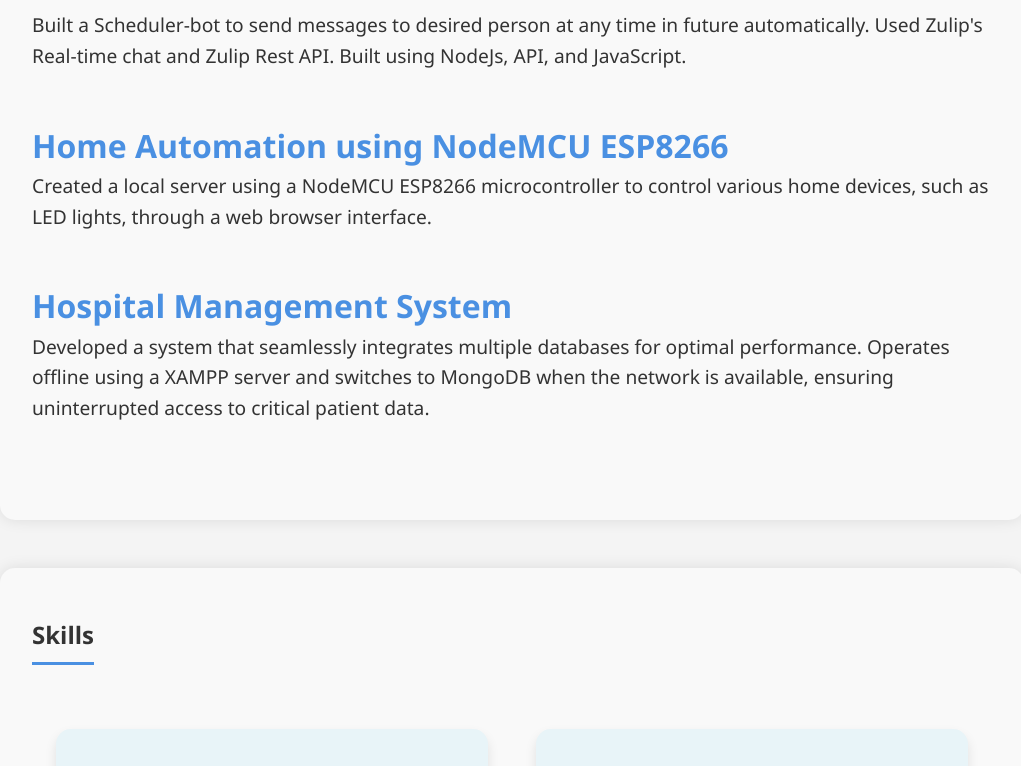
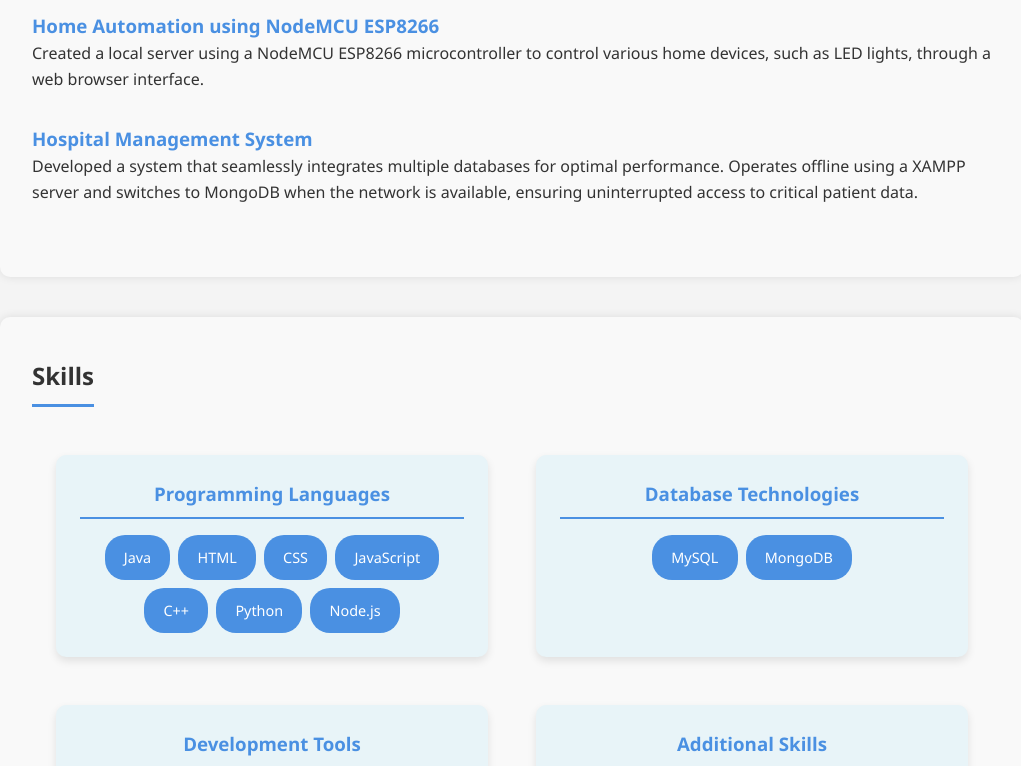
Before and after one commit to ritikhzb/RitikPortfolio, a plain HTML site: page index.html in a window 1280 px wide. Shown: the part 874-1640 px from the top of the page, without its empty margins (128-1149 px from the left). Drawn offline with Linux system fonts and the light colour scheme.

Commit message:
Update styles.css

```diff
--- a/styles.css
+++ b/styles.css
@@ -34,12 +34,12 @@ header {
 }
 
 header h1 {
-    font-size: 3rem; /* Larger font size for heading */
+    font-size: 2.8rem;
     margin-bottom: 0.5rem;
 }
 
 header p {
-    font-size: 1.6rem; /* Larger font size for paragraph */
+    font-size: 1.3rem;
 }
 
 /* Navigation Styles */
@@ -61,7 +61,7 @@ nav ul li {
 nav ul li a {
     color: #fff;
     text-decoration: none;
-    font-size: 1.2rem; /* Larger font size for navigation links */
+    font-size: 1rem;
     transition: color 0.3s;
 }
 
@@ -71,25 +71,25 @@ nav ul li a:hover {
 
 /* Section Styles */
 section {
-    padding: 3rem 2rem; /* Increased padding for sections */
-    margin: 3rem 0; /* More spacing between sections */
+    padding: 2.5rem 2rem; /* Increased padding for sections */
+    margin: 2.5rem 0; /* More spacing between sections */
     background: #fff;
-    box-shadow: 0 0 15px rgba(0, 0, 0, 0.1);
+    box-shadow: 0 0 10px rgba(0, 0, 0, 0.1);
     width: 80%;
     margin-left: auto;
     margin-right: auto;
-    border-radius: 15px;
+    border-radius: 10px;
     transition: transform 0.2s, box-shadow 0.2s;
 }
 
 section:hover {
     transform: translateY(-5px);
-    box-shadow: 0 10px 20px rgba(0, 0, 0, 0.2);
+    box-shadow: 0 8px 16px rgba(0, 0, 0, 0.2);
 }
 
 section h2 {
     text-align: center;
-    margin-bottom: 2rem; /* Increased margin */
+    margin-bottom: 1.5rem;
     color: #333;
     border-bottom: 3px solid #4a90e2; /* Blue underline */
     display: inline-block;
@@ -100,33 +100,32 @@ section h2 {
 #about {
     background: #e8f4f8; /* Light blue background */
     color: #333;
-    padding: 3rem 2rem; /* Increased padding */
+    padding: 2.5rem 2rem; /* Increased padding */
 }
 
 /* Projects Section Styles */
 #projects {
     background: #f9f9f9; /* Light gray background */
     color: #333;
-    padding: 3rem 2rem; /* Increased padding */
+    padding: 2.5rem 2rem; /* Increased padding */
 }
 
 .project {
-    margin-bottom: 3rem; /* Increased space between projects */
+    margin-bottom: 2rem; /* Increased space between projects */
 }
 
 .project h3 {
     color: #4a90e2; /* Blue project titles */
-    font-size: 2rem; /* Larger font size for project titles */
 }
 
 .project p {
-    font-size: 1.2rem; /* Larger font size for project description */
+    font-size: 1rem;
 }
 
 /* Skills Section Styles */
 #skills {
     background: #f9f9f9; /* Light gray background */
-    padding: 3rem 2rem; /* Increased padding */
+    padding: 2.5rem 2rem; /* Increased padding */
 }
 
 .skills-container {
@@ -137,17 +136,17 @@ section h2 {
 
 .skill-category {
     width: 45%;
-    margin: 2rem 0; /* Increased space between skill categories */
-    padding: 2rem; /* Increased padding inside skill categories */
+    margin: 1.5rem 0; /* Increased space between skill categories */
+    padding: 1.5rem; /* Increased padding inside skill categories */
     background: #e8f4f8; /* Light blue background */
-    border-radius: 15px;
+    border-radius: 10px;
     text-align: center;
-    box-shadow: 0 6px 12px rgba(0, 0, 0, 0.1);
+    box-shadow: 0 4px 8px rgba(0, 0, 0, 0.1);
 }
 
 .skill-category h3 {
     color: #4a90e2; /* Blue skill category titles */
-    margin-bottom: 1.5rem; /* Increased margin */
+    margin-bottom: 1rem;
     border-bottom: 2px solid #4a90e2; /* Blue underline */
     padding-bottom: 0.5rem;
 }
@@ -156,15 +155,15 @@ section h2 {
     display: flex;
     flex-wrap: wrap;
     justify-content: center;
-    gap: 1rem; /* Increased gap between badges */
+    gap: 0.5rem;
 }
 
 .skill-badges span {
     background: #4a90e2;
     color: #fff;
-    padding: 1rem 1.5rem; /* Increased padding for skill badges */
-    border-radius: 25px; /* Rounded badges */
-    font-size: 1.1rem; /* Larger font size for badges */
+    padding: 0.7rem 1.2rem; /* Increased padding for skill badges */
+    border-radius: 20px;
+    font-size: 0.9rem;
     transition: background 0.3s;
 }
 
@@ -176,7 +175,7 @@ section h2 {
 #contact {
     background: #e8f4f8; /* Light blue background */
     color: #333;
-    padding: 3rem 2rem; /* Increased padding */
+    padding: 2.5rem 2rem; /* Increased padding */
 }
 
 section#contact p a {
@@ -193,14 +192,14 @@ section#contact p a:hover {
 /* Footer Styles */
 footer {
     text-align: center;
-    padding: 1.5rem 0;
+    padding: 1rem 0;
     background: #333;
     color: #fff;
 }
 
 footer p {
     margin: 0;
-    font-size: 1rem; /* Larger font size for footer text */
+    font-size: 0.9rem;
 }
 
 /* Media Queries for Responsive Design */
```
